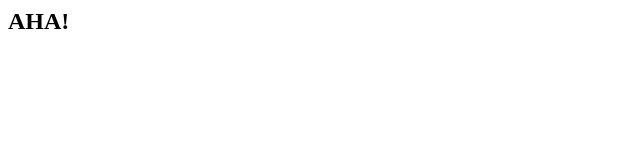
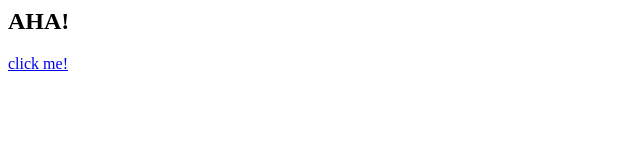
Before and after one commit to nju-nebula/homepage, a plain HTML site: page page.html in a window 1280 px wide. Shown: the full height of the page, 0-640 px from the left. Drawn offline with Linux system fonts and the light colour scheme.

Commit message:
add a page

```diff
--- a/page.html
+++ b/page.html
@@ -3,5 +3,6 @@
 	</head>
 	<body>
 		<h2>AHA!</h2>
+		<a href="page2.md">click me!</a>
 	</body>
 </html>
```
Also changed, not shown: 1 other file.
